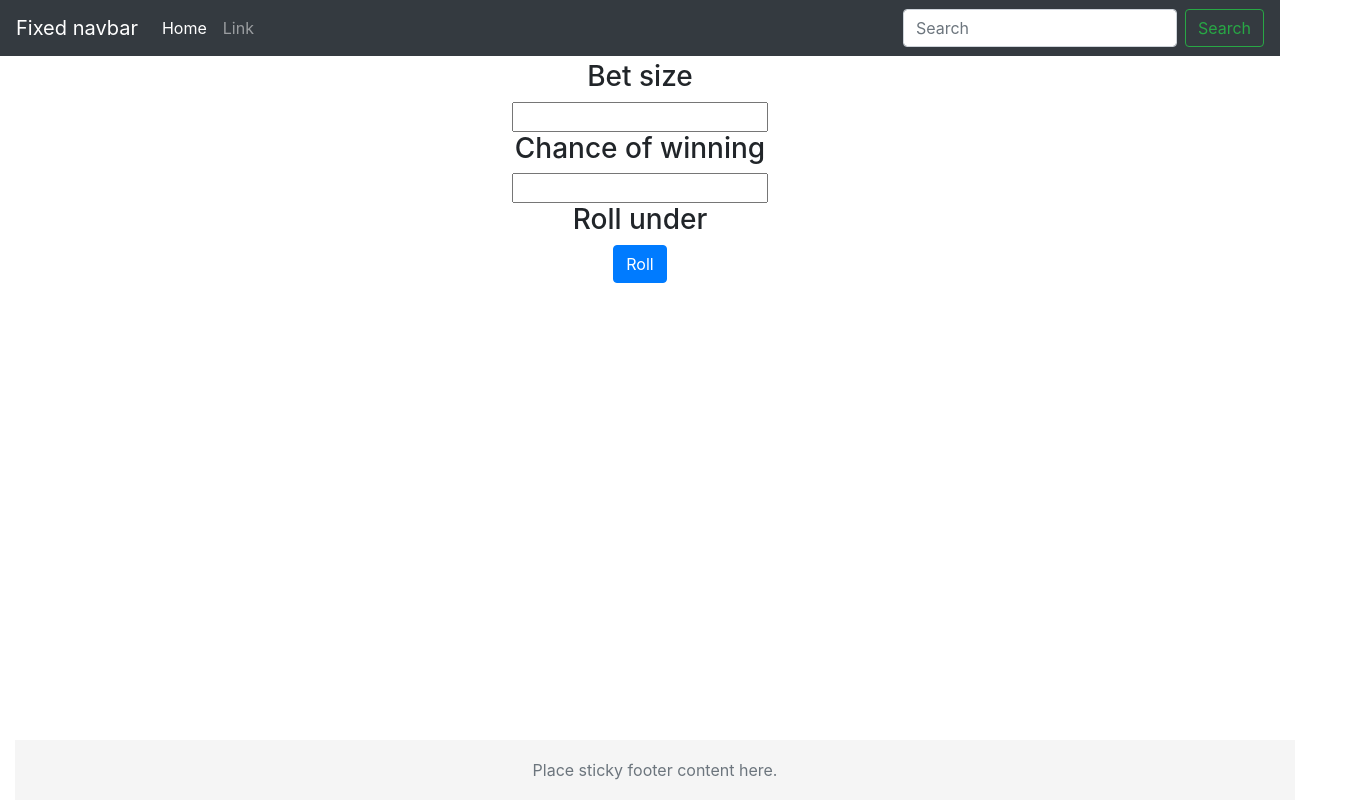
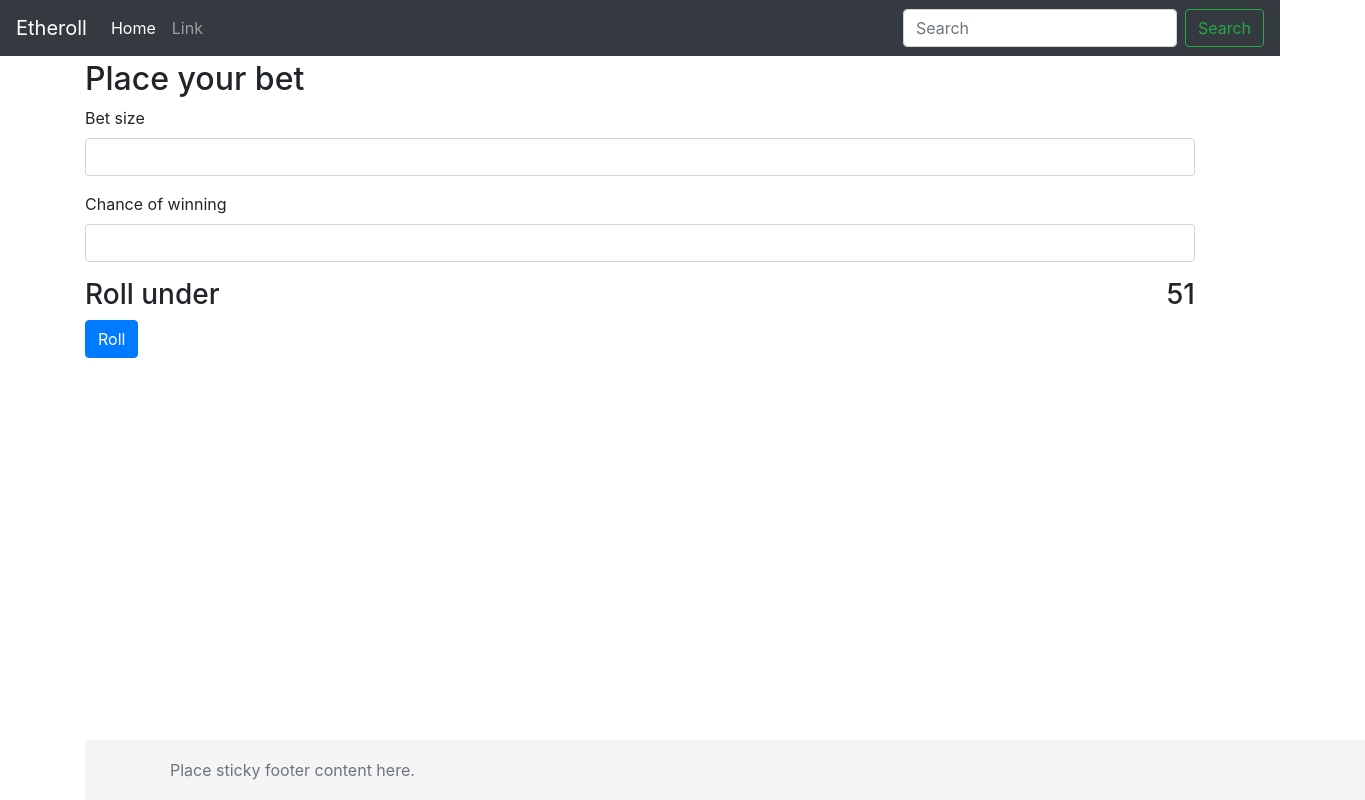
Before and after one commit to richpoteto/React_Dice_Ethereum, a React (Create React App) app: page / in a window 1280 px wide. Shown: the whole page, 1365 px wide, since content can reach past the window. Built offline with nearby package versions, Linux system fonts and the light colour scheme.

Commit message:
improved form layout

```diff
--- a/src/App.css
+++ b/src/App.css
@@ -1,5 +1,4 @@
 .App {
-  text-align: center;
   padding: 60px 15px 0;
 }
 
--- a/src/App.js
+++ b/src/App.js
@@ -7,7 +7,7 @@ import PlaceBet from './components/PlaceBet';
 class App extends Component {
   render() {
     return (
-      <div className="App">
+      <div className="App container">
         <Headers />
         <div>
           <PlaceBet />
--- a/src/components/Headers.js
+++ b/src/components/Headers.js
@@ -6,7 +6,7 @@ class Headers extends Component {
       <header>
         {/* Fixed navbari */}
         <nav className="navbar navbar-expand-md navbar-dark fixed-top bg-dark">
-          <a className="navbar-brand" href="/">Fixed navbar</a>
+          <a className="navbar-brand" href="/">Etheroll</a>
           <button className="navbar-toggler" type="button" data-toggle="collapse" data-target="#navbarCollapse" aria-controls="navbarCollapse" aria-expanded="false" aria-label="Toggle navigation">
             <span className="navbar-toggler-icon"></span>
           </button>
--- a/src/components/PlaceBet.js
+++ b/src/components/PlaceBet.js
@@ -1,12 +1,13 @@
 import React from 'react';
+import './css/PlaceBet.css';
 
 
 class BetSize extends React.Component {
   render() {
     return (
-    <div>
-      <h3>Bet size</h3>
-      <input className="bet-size">
+    <div className="form-group">
+      <label>Bet size</label>
+      <input className="bet-size form-control">
       </input>
     </div>
     );
@@ -16,9 +17,9 @@ class BetSize extends React.Component {
 class ChanceOfWinning extends React.Component {
   render() {
     return (
-    <div>
-      <h3>Chance of winning</h3>
-      <input className="chane-of-winning">
+    <div className="form-group">
+      <label>Chance of winning</label>
+      <input className="chane-of-winning form-control">
       </input>
     </div>
     );
@@ -28,9 +29,13 @@ class ChanceOfWinning extends React.Component {
 class RollUnder extends React.Component {
   render() {
     return (
-    <div>
-      <h3>Roll under</h3>
-      <span className="roll-under-value">{/* TODO */}</span>
+    <div className="row">
+      <div className="col">
+        <h3>Roll under</h3>
+      </div>
+      <div className="col">
+        <h3 className="roll-under-value">{/* TODO */}51</h3>
+      </div>
     </div>
     );
   }
@@ -47,12 +52,13 @@ class RollButton extends React.Component {
 class PlaceBet extends React.Component {
   render() {
     return (
-      <div>
+      <form className="PlaceBet">
+        <h2>Place your bet</h2>
         <BetSize />
         <ChanceOfWinning />
         <RollUnder />
         <RollButton />
-      </div>
+      </form>
     );
   }
 }
--- /dev/null
+++ b/src/components/css/PlaceBet.css
@@ -0,0 +1,3 @@
+.PlaceBet .roll-under-value {
+  text-align: right;
+}
```
